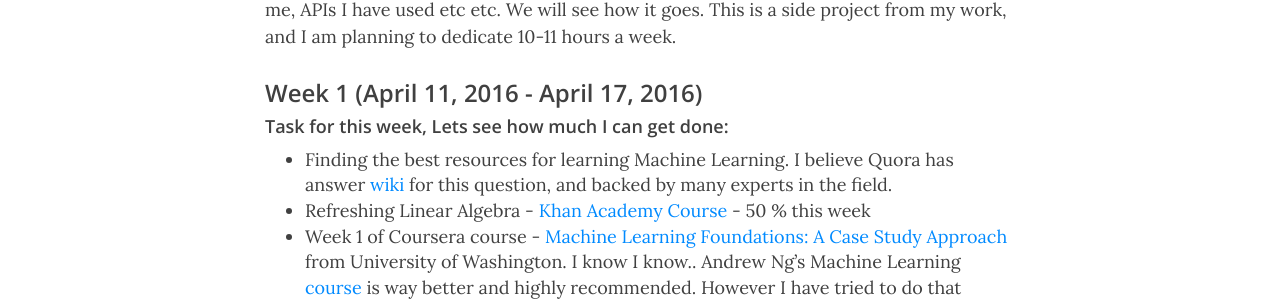
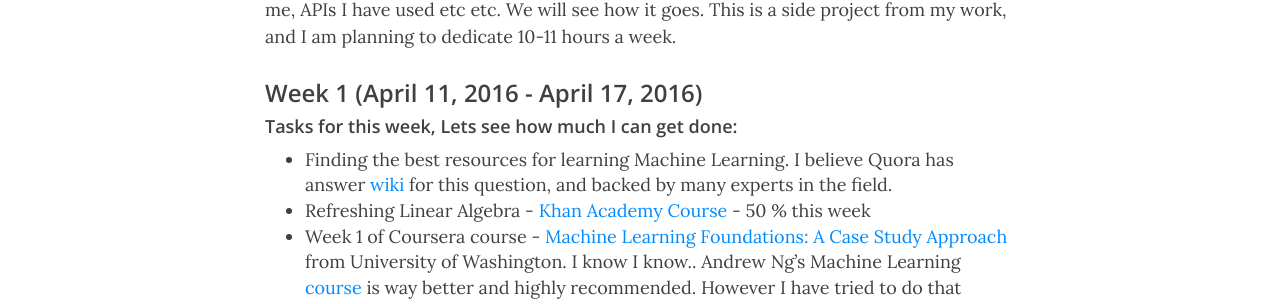
Before and after one commit to mandliya/mandliya.github.io.back, a Jekyll site: the page built from ml-journey.md, in a window 1280 px wide and 1326 px high. Shown: the part 628-932 px from the top of the window. Built offline with Jekyll 4.4.1, drawn with Linux system fonts in a browser that asks for light colours; nearby versions of some CDN libraries.

Commit message:
Update ml-journey.md

```diff
--- a/ml-journey.md
+++ b/ml-journey.md
@@ -13,7 +13,7 @@ I will chronicle my details here as much as possible. I will start with basic ma
 Books I am reading, Research papers which fascinated me, APIs I have used etc etc. We will see how it goes. This is a side project from my work, and I am planning to dedicate 10-11 hours a week.
 
 ### Week 1 (April 11, 2016 - April 17, 2016)
-#### Task for this week, Lets see how much I can get done:
+#### Tasks for this week, Lets see how much I can get done:
 - Finding the best resources for learning Machine Learning. I believe Quora has answer [wiki](https://www.quora.com/How-do-I-learn-machine-learning-1) for this question, and backed by many experts in the field.
 - Refreshing Linear Algebra - [Khan Academy Course](https://www.khanacademy.org/math/linear-algebra) - 50 % this week
 - Week 1 of Coursera course - [Machine Learning Foundations: A Case Study Approach](https://www.coursera.org/learn/ml-foundations) from University
```
